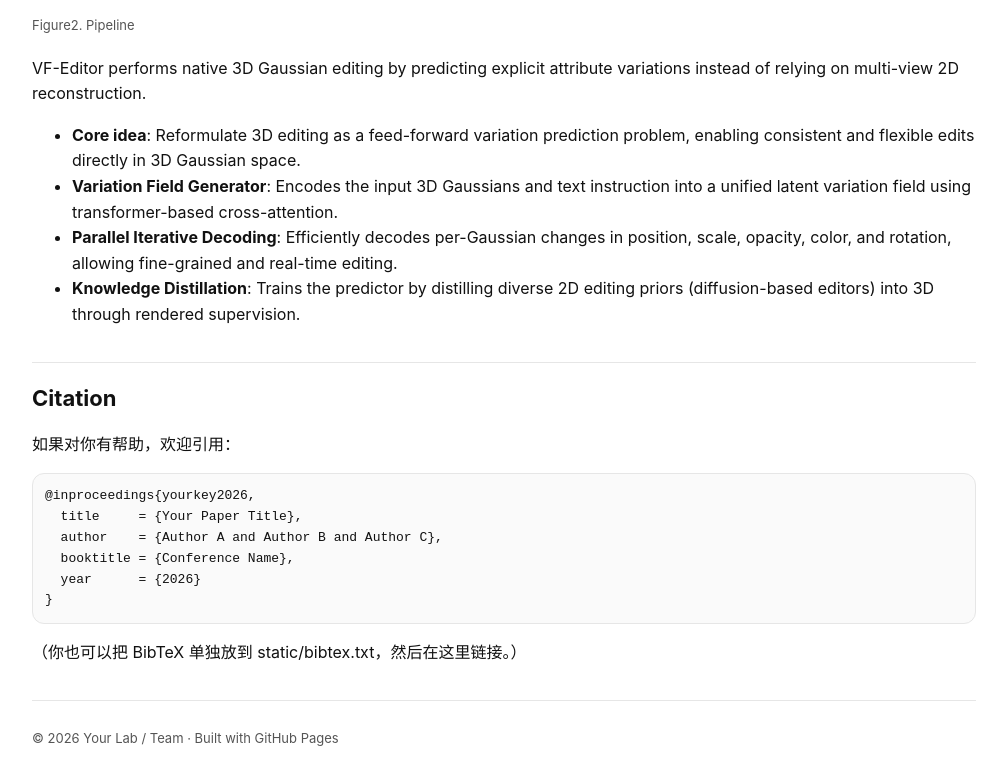
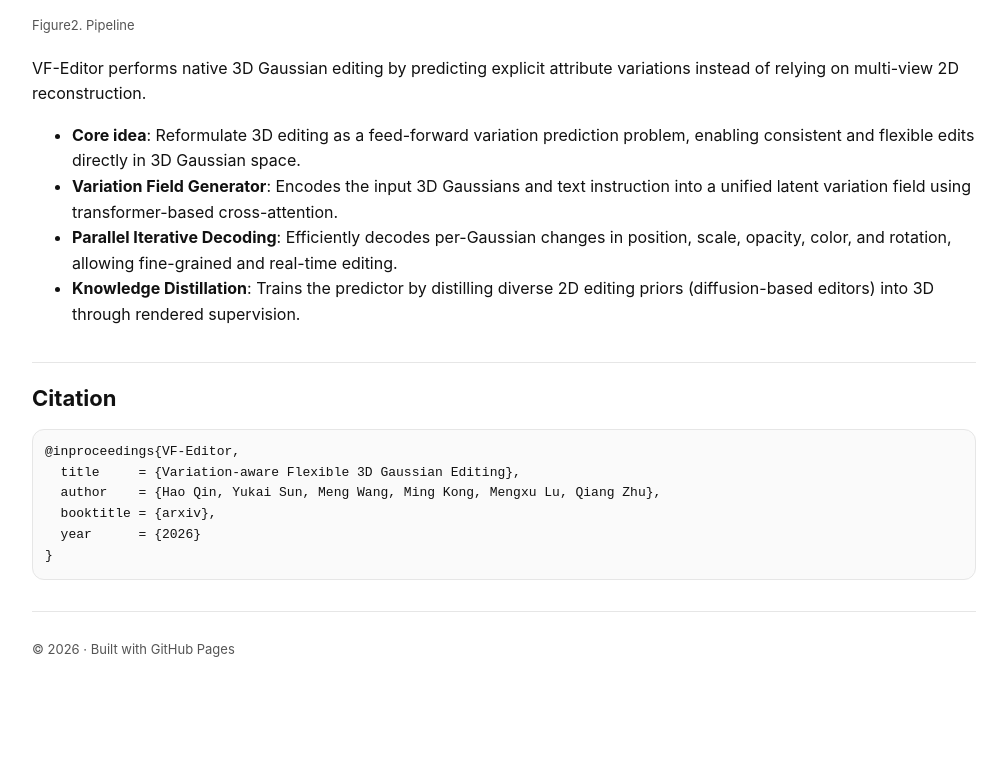
Before and after one commit to qinbaigao/VF-Editor-project-page, a plain HTML site: page index.html in a window 1280 px wide. Shown: the part 2790-3574 px from the top of the page, without its empty margins (136-1143 px from the left). After the commit the page ends 3502 px from the top, so only its background shows below. Drawn offline with Linux system fonts and the light colour scheme.

Commit message:
citation

```diff
--- a/index.html
+++ b/index.html
@@ -116,20 +116,18 @@
     <!-- ===================== Citation ===================== -->
     <section id="citation" class="section">
       <h2>Citation</h2>
-      <p>如果对你有帮助，欢迎引用：</p>
 
-      <pre class="bibtex"><code>@inproceedings{yourkey2026,
-  title     = {Your Paper Title},
-  author    = {Author A and Author B and Author C},
-  booktitle = {Conference Name},
+      <pre class="bibtex"><code>@inproceedings{VF-Editor,
+  title     = {Variation-aware Flexible 3D Gaussian Editing},
+  author    = {Hao Qin, Yukai Sun, Meng Wang, Ming Kong, Mengxu Lu, Qiang Zhu},
+  booktitle = {arxiv},
   year      = {2026}
 }</code></pre>
 
-      <p class="footnote">（你也可以把 BibTeX 单独放到 static/bibtex.txt，然后在这里链接。）</p>
     </section>
 
     <footer class="footer">
-      <p>© 2026 Your Lab / Team · Built with GitHub Pages</p>
+      <p>© 2026 · Built with GitHub Pages</p>
     </footer>
 
   </div>
```
